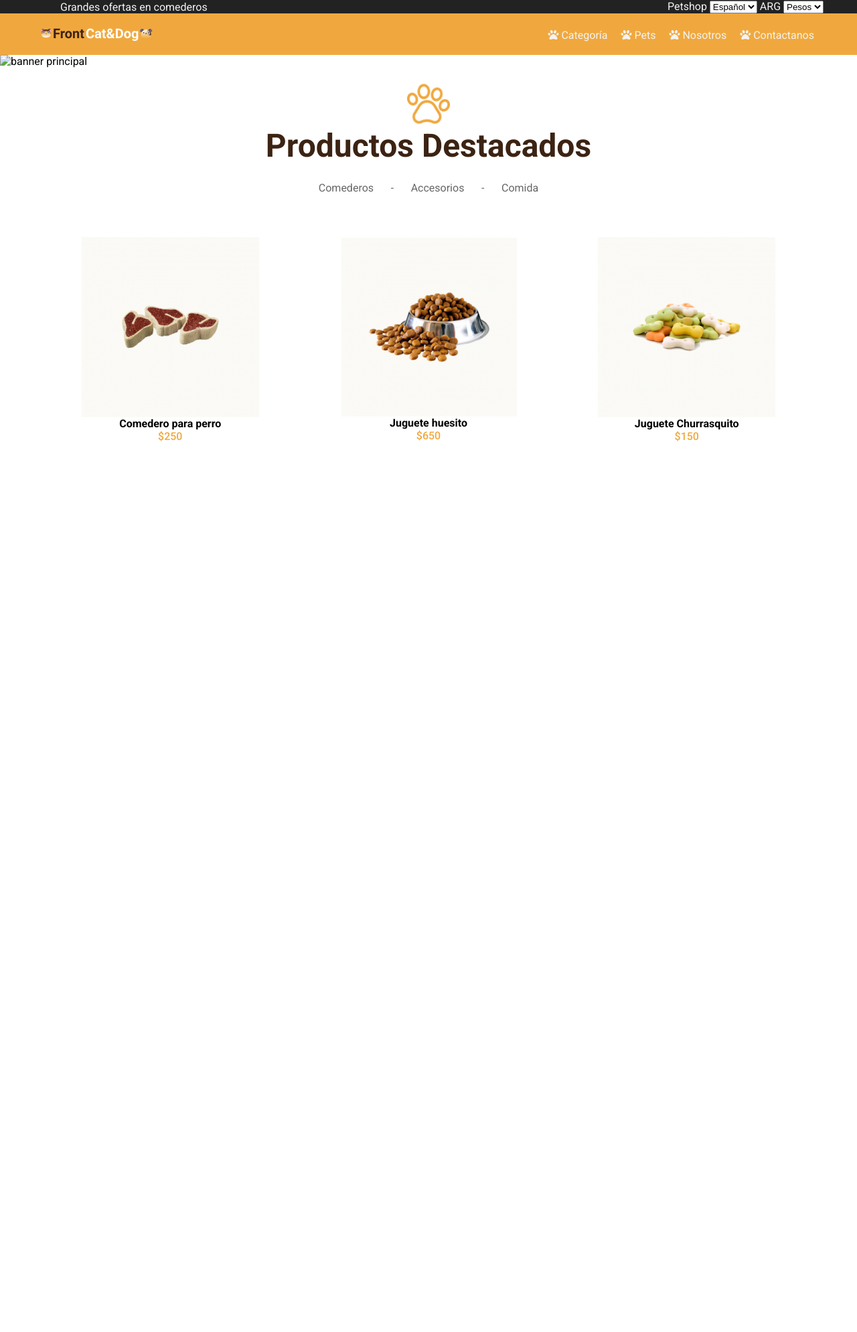
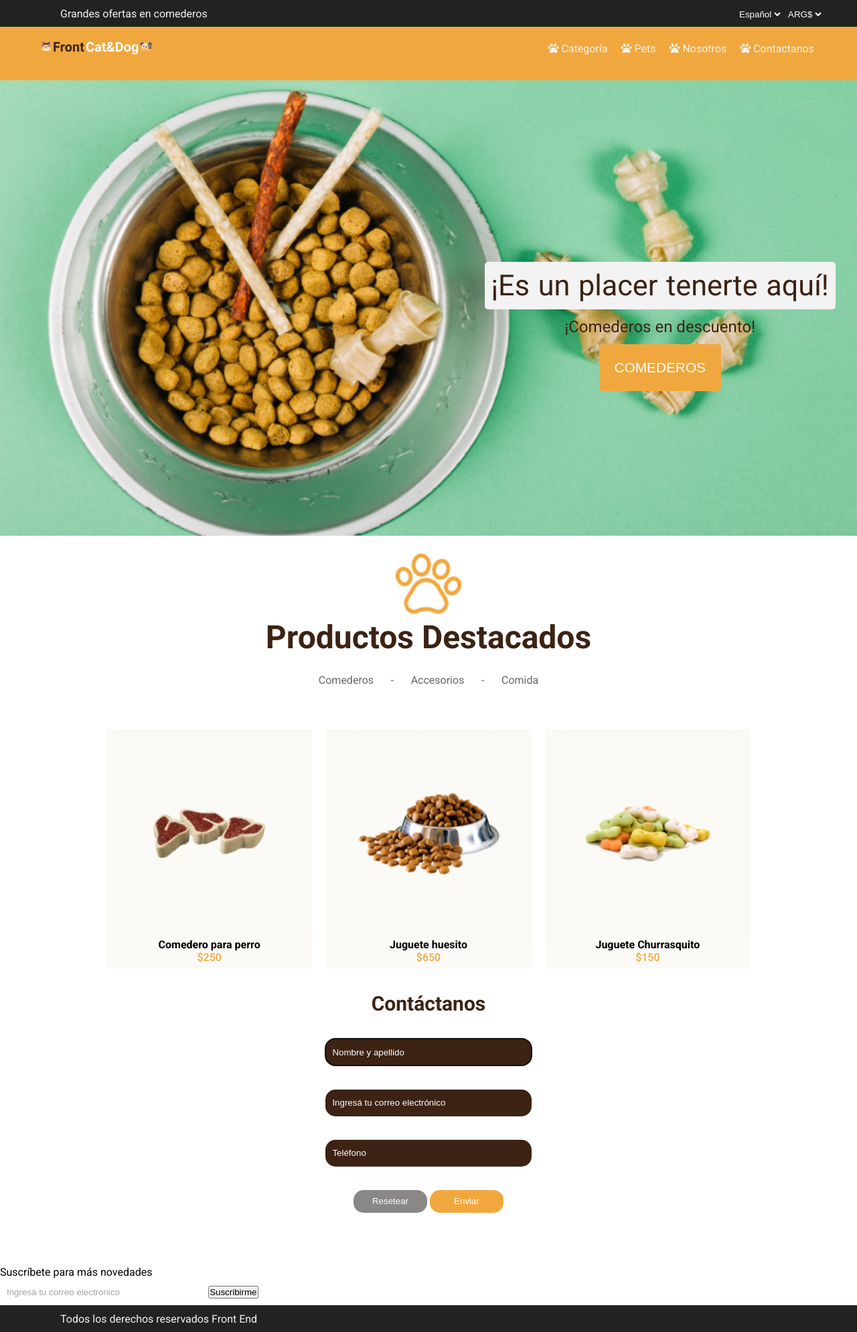
Before and after one commit to santiagopas/clase5s, a plain HTML site: page index.html in a window 1280 px wide. Shown: the whole page at 67% size. Before the commit the page ends 800 px from the top, so only its background shows below. Drawn offline with Linux system fonts and the light colour scheme.

Commit message:
:sparkles: actualización

```diff
--- a/assets/css/featured-items.css
+++ b/assets/css/featured-items.css
@@ -1,8 +1,10 @@
-.wrapper {
+.featured-items{
   display: flex;
   flex-direction: column;
-  justify-content: center;
+  flex-wrap: wrap;
+  align-items: center;
 }
+
 
 .headerProducts {
   display: flex;
@@ -11,7 +13,6 @@
   justify-content: center;
   align-items: center;
 }
-
 
 .subMenu {
   display: flex;
@@ -24,6 +25,7 @@
   color: var(--linkSecondary);
   text-decoration: none;
   align-items: center;
+  width: 100%;
 }
 
 .subMenu>li {
@@ -35,13 +37,13 @@
   font-size: 1rem;
 }
 
-h1 {
+h2 {
   font-size: 3rem;
   margin: 0;
   color: var(--fontColor);
 }
 
 .huellita {
-  width: 5%;
+  width: 20%;
   margin-top: 20px;
 }
--- /dev/null
+++ b/assets/css/footer.css
@@ -0,0 +1,8 @@
+.inputSuscribe {
+  background-color: white;
+
+}
+
+.inputSuscribe::placeholder {
+  color: #A0A0A0;
+}
--- /dev/null
+++ b/assets/css/form.css
@@ -0,0 +1,66 @@
+.container {
+  display: flex;
+  flex-direction: row;
+  flex-wrap: wrap;
+  justify-content: center;
+  align-content: center;
+  align-items: center;
+  width: 100%;
+  background-color: transparent;
+  height: 50vh;
+}
+
+form {
+  display: flex;
+  flex-direction: column;
+  flex-wrap: wrap;
+  align-content: center;
+  align-items: center;
+  width: 100%;
+  height: 100%;
+  justify-content: space-evenly;
+}
+
+
+h3 {
+  color: var(--fontColor);
+  font-size: 30px;
+  font-weight: 700;
+}
+
+
+input {
+  background-color: var(--fontColor);
+  color: #FFF;
+  border-radius: 15px;
+  border: none;
+  height: 10%;
+  min-height: 40px;
+  width: 24%;
+  padding-left: 10px;
+}
+
+input::placeholder {
+  color: #FFF;
+  border: none;
+  text-align: justify;
+}
+
+
+.btnReset {
+  background-color: var(--buttonResBg);
+  color: #FFF;
+  height:34px;
+  width:110px;
+  border-radius: 15px;
+  border: none;
+}
+
+.btnSend{
+  background-color: var(--primaryBg);
+  color: #FFF;
+  height:34px;
+  width:110px;
+  border-radius: 15px;
+  border: none;
+}
--- a/assets/css/header.css
+++ b/assets/css/header.css
@@ -31,3 +31,8 @@ i {
   margin-left: 5%;
   margin-top: 19px;
 }
+
+.navLogo>img{
+  width: 100%;
+  height: auto;
+}
--- a/assets/css/hero.css
+++ b/assets/css/hero.css
@@ -1,4 +1,50 @@
-.hero{
+.hero {
   background-color: var(--primaryBg);
-  height: 62px;
+  height: 10vh;
 }
+
+.hero-image {
+  background: url('../img/banner.png');
+  background-size: cover;
+  width: 100vw;
+  height: 85vh;
+  display: flex;
+  flex-direction: row;
+  flex-wrap: wrap;
+  justify-content: flex-end;
+  align-items: center;
+}
+
+.bannerTitle {
+  text-align: center;
+  margin-right: 2.5%;
+  color: var(--fontColor);
+  margin-top: 55px;
+}
+
+h1 {
+  background: var(--rectangleColor);
+  padding: 10px;
+  height: auto;
+  width: 100%;
+  border-radius: 5px;
+  font-weight: 400;
+  font-size: 2.7rem;
+  word-spacing: 2px;
+}
+
+.bannerTitle>p {
+  margin-top: 12px;
+  font-size: 1.5rem;
+}
+
+.btnBanner {
+  margin-top: 12px;
+  color: white;
+  text-transform: uppercase;
+  font-size: 1.3rem;
+  background-color: var(--primaryBg);
+  padding: 23px;
+  border-radius: 5px;
+  border: none;
+}
--- a/assets/css/productsCards.css
+++ b/assets/css/productsCards.css
@@ -1,25 +1,34 @@
 .sectionCards {
   display: flex;
   flex-direction: row;
-  justify-content: space-evenly;
+  justify-content: center;
   align-items: center;
   flex-wrap: wrap;
   margin-top: 3%;
+  width: 100%;
 }
 
-.prodcutImg {
-  width: 265px;
-
+.productImg {
+  width: 100%;
+  min-width: 264px;
+  height: auto;
+  min-height: 312px;
 }
 
 .card {
   display: flex;
-  flex-direction:column;
+  flex-direction: column;
   flex-wrap: wrap;
   align-items: center;
+  background-color: var(--cardColor);
 }
 
-.card>p{
-  color: var( --primaryBg);
-  font-weight:500;
+.mid {
+  margin: 0 20px;
 }
+
+.card>p {
+  color: var(--primaryBg);
+  font-weight: 500;
+  margin-bottom: 7.5px;
+}
--- a/assets/css/styles.css
+++ b/assets/css/styles.css
@@ -1,8 +1,10 @@
 @import 'top-header.css';
+@import 'header.css';
 @import 'hero.css';
-@import 'header.css';
 @import 'featured-items.css';
 @import 'productsCards.css';
+@import 'form.css';
+@import 'footer.css';
 
 
 :root {
@@ -13,6 +15,7 @@
   --linkSecondary: #666666;
   --rectangleBg: #222222;
   --rectangleColor: #F3F3F3;
+  --cardColor: #FBFAF6;
 }
 
 *{
@@ -24,6 +27,7 @@
 body {
   font-family: var(--fontBase);
   min-block-size: 100vh;
+  overflow-x: hidden;
 }
 
 a {
--- a/assets/css/top-header.css
+++ b/assets/css/top-header.css
@@ -9,5 +9,12 @@
   justify-content: space-between;
   padding-left: 90px;
   padding-right: 50px;
+  height: 5vh;
+}
 
+
+select{
+  color: white;
+  background: var(--rectangleBg);
+  border: none;
 }
--- a/index.html
+++ b/index.html
@@ -27,21 +27,21 @@
     <div class="top-header">
       <p>Grandes ofertas en comederos</p>
       <div class="form-top">
-        <label for="Petshop">Petshop</label>
-        <select name="Idioma" id="">
-          <option value="Español">Español</option>
-          <option value="Inglés">Inglés</option>
+
+        <select name="Idioma" id="languaje">
+          <option value="Esp">Español</option>
+          <option value="Ing">Inglés</option>
         </select>
-        <label for="Petshop">ARG</label>
-        <select name="Idioma" id="">
-          <option value="Español">Pesos</option>
-          <option value="Inglés">USD</option>
+
+        <select name="cambio" id="change">
+          <option value="Español">ARG$</option>
+          <option value="Inglés">USD$</option>
         </select>
       </div>
     </div>
     <header class="hero">
       <nav class="navMain">
-          <a href="#" class="navLogo"><img src="assets/img/Logo (1).png" alt="Logo"></a>
+        <a href="index.html" class="navLogo"><img src="assets/img/Logo.svg" alt="Logo Cat & Dog"></a>
         <ul class="navList">
           <li><i class="fa-solid fa-paw"></i><a href="#"> Categoría</a></li>
           <li><i class="fa-solid fa-paw"></i><a href="#"> Pets</a></li>
@@ -53,27 +53,32 @@
 
   </div>
   <div class="hero-image">
-    <img src="assets/img/Slide.png" alt="banner principal" width="100%" height="auto">
+    <div class="bannerTitle">
+      <h1>¡Es un placer tenerte aquí!</h1>
+      <p>¡Comederos en descuento!</p>
+      <button class="btnBanner">comederos</button>
+    </div>
   </div>
   </header>
 
   <article class="featured-items">
     <header class="headerProducts">
       <img class="huellita" src="assets/img/huella.png" alt="Huellita perro">
-      <h1>Productos Destacados</h1>
+      <h2>Productos Destacados</h2>
     </header>
     <ul class="subMenu">
       <li><a href="#">Comederos</a></li>-
       <li><a href="#">Accesorios</a></li>-
       <li><a href="#">Comida</a></li>
     </ul>
+
     <section class="sectionCards">
       <section class="card">
         <img class="productImg" src="assets/img/churrasquito.png" alt="churrasquito">
         <h4>Comedero para perro</h4>
         <p>$250</p>
       </section>
-      <section class="card">
+      <section class="card mid">
         <img class="productImg" src="assets/img/comedero.png" alt="churrasquito">
         <h4>Juguete huesito</h4>
         <p>$650</p>
@@ -82,9 +87,35 @@
         <img class="productImg" src="assets/img/Huesito.png" alt="churrasquito">
         <h4>Juguete Churrasquito</h4>
         <p>$150</p>
-        </div>
+      </section>
     </section>
   </article>
+
+  <div class="container">
+    <form id="contact" action="" method="post">
+      <h3>Contáctanos</h3>
+      <input placeholder="Nombre y apellido" type="text" tabindex="1" required autofocus>
+      <input placeholder="Ingresá tu correo electrónico" type="email" tabindex="2" required>
+      <input placeholder="Teléfono" type="tel" tabindex="3" required>
+      <div class="btnContainer">
+        <button class="btnReset" type="submit">Resetear</button>
+        <button class="btnSend" type="submit">Enviar</button>
+      </div>
+    </form>
+  </div>
+
+  <div class="newsLetter">
+    <img src="./assets/img/sendMail.svg" alt="Enviar correo">
+    <p>Suscríbete para más novedades</p>
+    <input class="inputSuscribe" type="email" name="suscribe" placeholder="Ingresá tu correo electronico">
+    <button>Suscribirme</button>
+  </div>
+  <footer>
+
+  </footer>
+  <div class="top-header">
+    <p>Todos los derechos reservados Front End</p>
+  </div>
 </body>
 
 </html>
```
Also changed, not shown: assets/img/Logo.svg (added), assets/img/banner.png (added), assets/img/logoFooter.svg (added), assets/img/sendMail.svg (added). Lines whose indentation alone changed are shown as unchanged.
